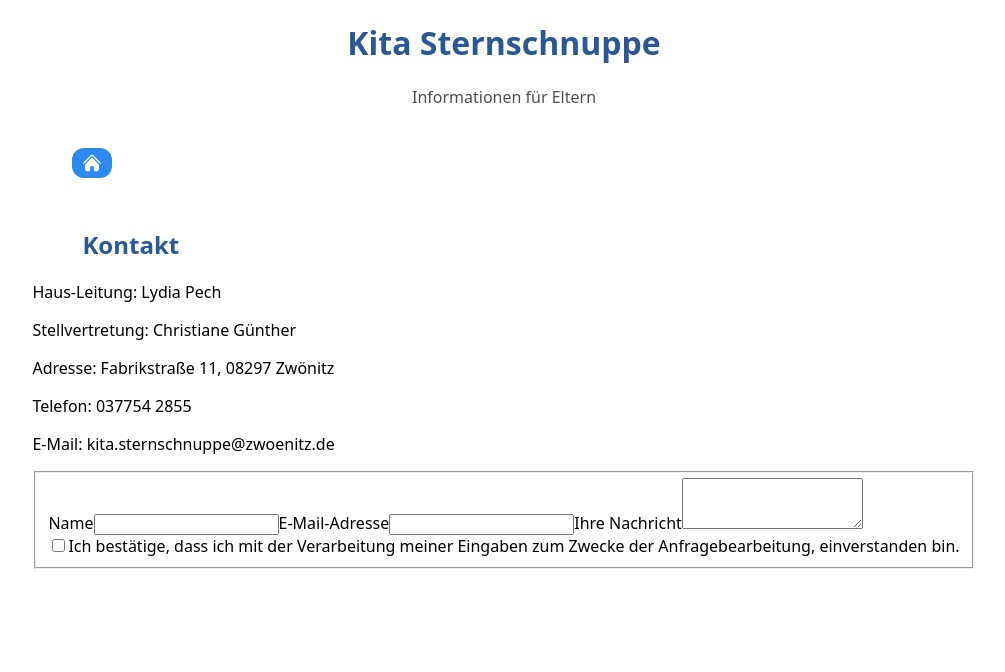
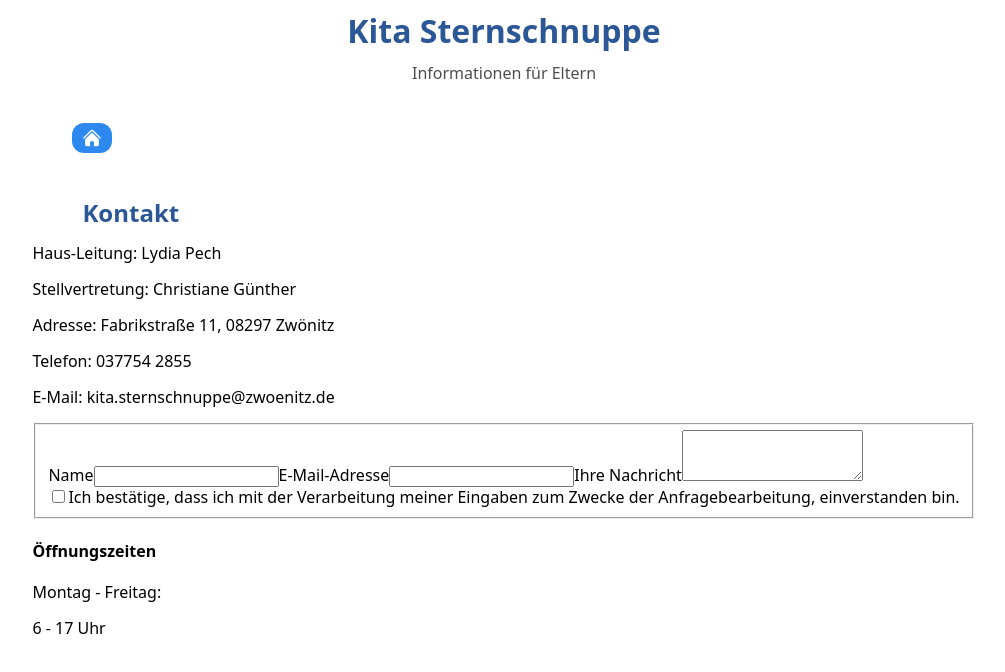
Before and after one commit to MariaAdner/kita-info, a Next.js app: page /kontakt in a window 1280 px wide. Shown: the top 672 px of the page, without its empty margins (136-1141 px from the left). Built offline with nearby package versions, Linux system fonts and the light colour scheme.

Commit message:
added styling and text

```diff
--- /dev/null
+++ b/components/ImageGallery/index.js
@@ -0,0 +1,5 @@
+import Image from "next/image";
+
+export default function ImageGallery() {
+  return <div></div>;
+}
--- a/pages/kontakt/index.js
+++ b/pages/kontakt/index.js
@@ -18,12 +18,7 @@ export default function Kontakt() {
           <p>Telefon: 037754 2855</p>
           <p>E-Mail: kita.sternschnuppe@zwoenitz.de</p>
         </div>
-        <form
-          action="SENDEADRESSE"
-          id="ft-form"
-          method="POST"
-          accept-charset="UTF-8"
-        >
+        <form>
           <fieldset>
             <label>
               Name
@@ -51,6 +46,9 @@ export default function Kontakt() {
             </div>
           </fieldset>
         </form>
+        <h4>Öffnungszeiten</h4>
+        <p>Montag - Freitag:</p>
+        <p>6 - 17 Uhr</p>
       </>
     </>
   );
--- a/styles.js
+++ b/styles.js
@@ -16,8 +16,10 @@ export default createGlobalStyle`
   }
 
   body {
+    display: grid;
     margin: auto;
     place-items: center;
     font-family: system-ui;
+    line-height: 125%;
   }
 `;
```
Also changed, not shown: pages/termine/index.js (+8 -0 lines), 1 other file (tests, documents, lock files or other folders).
